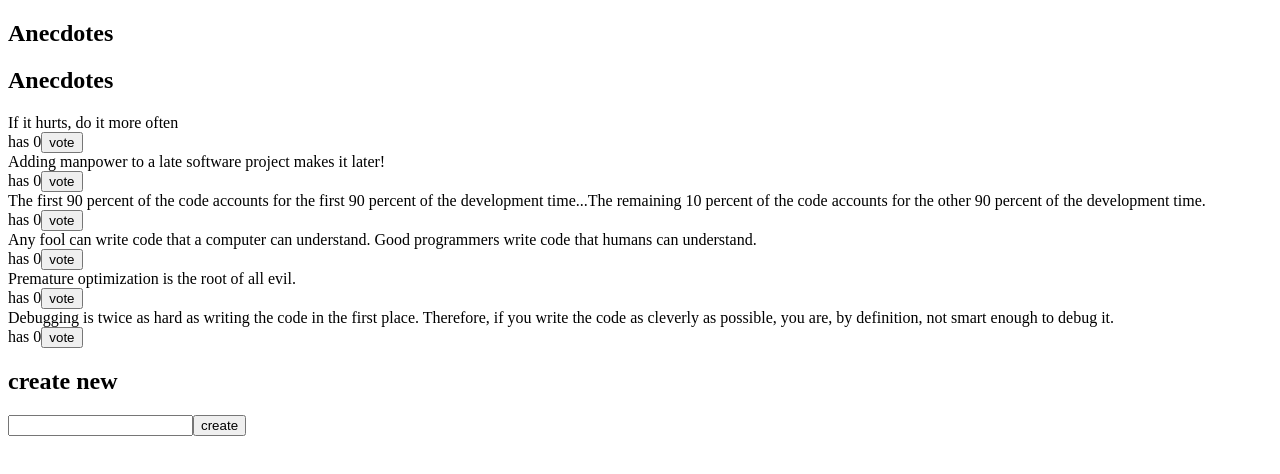
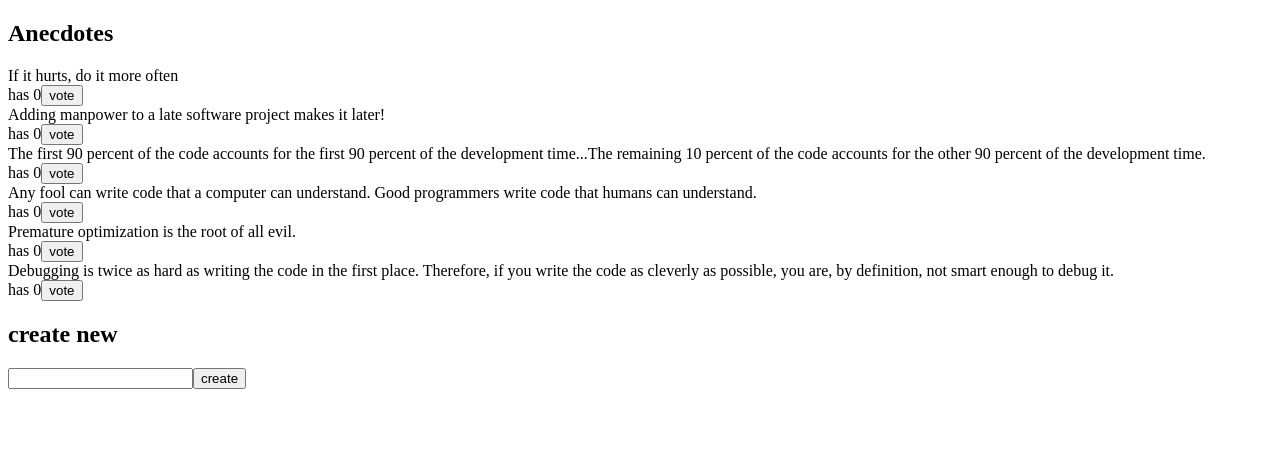
Before and after one commit to Behzadmahmudi100/redux-anecdotes, a React (Create React App) app: page / in a window 1280 px wide. Shown: the top 474 px of the page. Built offline with nearby package versions, Linux system fonts and the light colour scheme.

Commit message:
finished 6.8: anecdotes, step6

```diff
--- a/src/components/AnecdoteList.js
+++ b/src/components/AnecdoteList.js
@@ -13,7 +13,6 @@ const AnecdoteList = () => {
 
     return (
         <div>
-            <h2>Anecdotes</h2>
             {anecdotes.map(anecdote =>
                 <div key={anecdote.id}>
                     <div>
```
